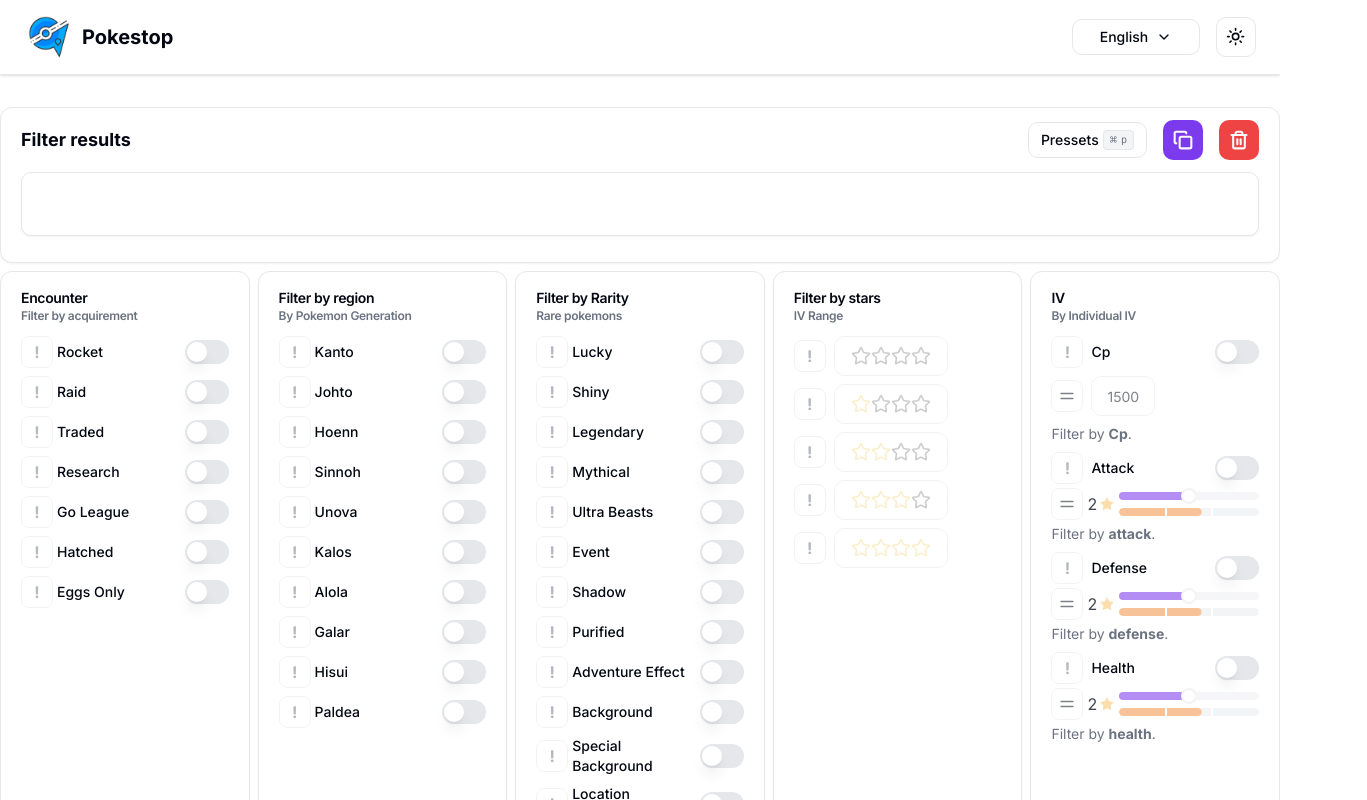
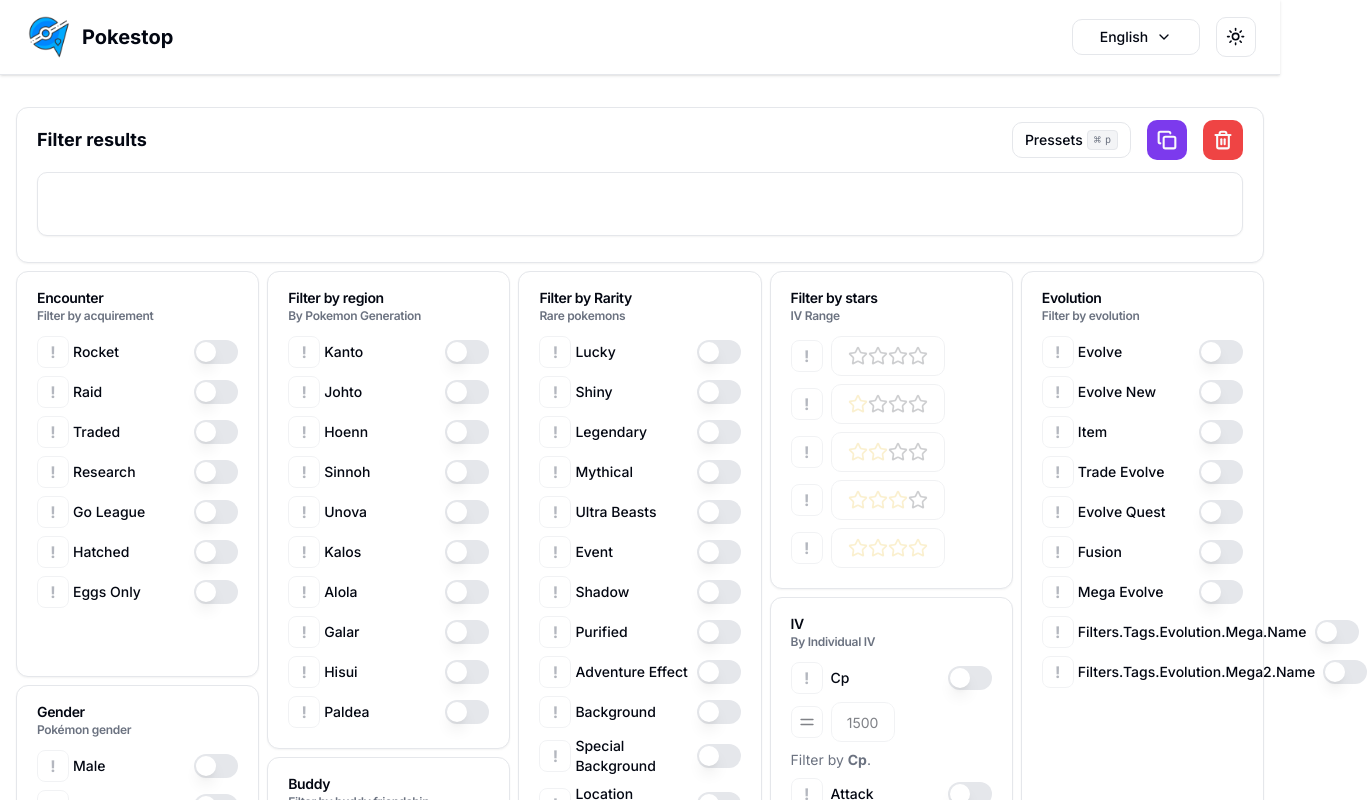
Before and after one commit to gugacarbo/pokestop, a Next.js app: page /en/filter in a window 1280 px wide. Shown: the top 800 px of the page, 1367 px wide, since content can reach past the window. Built offline with nearby package versions, Linux system fonts and the light colour scheme.

Commit message:
layout and evolutions tags ajust

```diff
--- a/locales/en/filters.json
+++ b/locales/en/filters.json
@@ -231,6 +231,42 @@
                 "value": "genderunknown",
                 "note": false
             }
+        },
+        "evolution": {
+            "title": "Evolution",
+            "subtitle": "Filter by evolution",
+            "evolve": {
+                "name": "Evolve",
+                "value": "evolve"
+            },
+            "evolvenew": {
+                "name": "Evolve New",
+                "value": "evolvenew"
+            },
+            "item": {
+                "name": "Item",
+                "value": "item"
+            },
+            "tradeevolve": {
+                "name": "Trade Evolve",
+                "value": "tradeevolve"
+            },
+            "evolvequest": {
+                "name": "Evolve Quest",
+                "value": "evolvequest"
+            },
+            "fusion": {
+                "name": "Fusion",
+                "value": "fusion"
+            },
+            "megaevolve": {
+                "name": "Mega Evolve",
+                "value": "megaevolve"
+            },
+            "megaevolve2": {
+                "name": "Mega Evolve 2",
+                "value": "megaevolve2"
+            }
         }
     }
 }
--- a/locales/pt-br/filters.json
+++ b/locales/pt-br/filters.json
@@ -216,18 +216,61 @@
     "gender": {
       "female": {
         "name": "fêmea",
-        "value": "fêmea"
+        "value": "fêmea",
+        "note": "falso"
       },
       "genderunknown": {
         "name": "Desconhecido",
-        "value": "gênerodesconhecido"
+        "value": "gênerodesconhecido",
+        "note": "falso"
       },
       "male": {
         "name": "Macho",
-        "value": "macho"
+        "value": "macho",
+        "note": "falso"
       },
       "subtitle": "Gênero Pokémon",
       "title": "Gênero"
+    },
+    "evolution": {
+      "subtitle": "Filtrar por evolução",
+      "title": "Evolução",
+      "evolve": {
+        "name": "Evoluir",
+        "value": "evoluir"
+      },
+      "evolvenew": {
+        "name": "Evoluir Novo",
+        "value": "evoluirnovo"
+      },
+      "evolvequest": {
+        "name": "Evoluir missão",
+        "value": "evoluirmissão"
+      },
+      "fusion": {
+        "name": "Fusão",
+        "value": "fusão"
+      },
+      "item": {
+        "name": "Item",
+        "value": "item"
+      },
+      "megaevolve": {
+        "name": "Megaevoluir",
+        "value": "megaevoluir"
+      },
+      "mega": {
+        "name": "Megaevoluir",
+        "value": "mega1"
+      },
+      "mega2": {
+        "name": "Mega Evoluir 2",
+        "value": "mega2-3"
+      },
+      "tradeevolve": {
+        "name": "Evolução de troca",
+        "value": "evoluçãotroca"
+      }
     }
   }
 }
--- a/src/app/[locale]/filter/page.tsx
+++ b/src/app/[locale]/filter/page.tsx
@@ -1,22 +1,33 @@
 import React from "react";
-import {
-  FilterFormContext,
-} from "@/features/search-filter";
+import { FilterFormContext } from "@/features/search-filter";
 import { IvFilter, StarsFilter } from "@/features/search-filter/stats";
 import { TagFilter } from "@/features/search-filter/tag-filter/tag-filter";
 import { BuddyFilter } from "@/features/search-filter/stats/buddy-filter";
+
+function Column({ children }: { children: React.ReactNode }) {
+  return (
+    <div className="flex flex-col items-stretch gap-2 w-full">{children}</div>
+  );
+}
 
 export default function Filter() {
   return (
     <main className="flex flex-col justify-between items-center w-full">
       <FilterFormContext>
-        <TagFilter tagKey="acquirement" />
-        <TagFilter tagKey="region" />
+        <Column>
+          <TagFilter tagKey="acquirement" />
+          <TagFilter tagKey="gender" />
+        </Column>
+        <Column>
+          <TagFilter tagKey="region" />
+          <BuddyFilter />
+        </Column>
         <TagFilter tagKey="rarity" />
-        <StarsFilter />
-        <IvFilter />
-        <BuddyFilter />
-        <TagFilter tagKey="gender" />
+        <Column>
+          <StarsFilter />
+          <IvFilter />
+        </Column>
+        <TagFilter tagKey="evolution" />
       </FilterFormContext>
     </main>
   );
--- a/src/features/search-filter/filter-card.tsx
+++ b/src/features/search-filter/filter-card.tsx
@@ -16,7 +16,7 @@ function FilterCard({
   const t = useTranslations("filters");
 
   return (
-    <Card className="flex-1 min-w-52 max-w-sm">
+    <Card className="flex-1 min-w-52 sm:max-w-sm">
       <CardHeader className="flex-col space-y-0 pb-3">
         <CardTitle className="text-sm">
           {/* @ts-ignore */}
@@ -27,7 +27,9 @@ function FilterCard({
           {firstUpper(t(`${filterKey}.subtitle`))}
         </CardTitle>
       </CardHeader>
-      <CardContent className="flex flex-col gap-2 pt-0">{children}</CardContent>
+      <CardContent className="flex flex-col items-stretch gap-2 pt-0">
+        {children}
+      </CardContent>
     </Card>
   );
 }
--- a/src/features/search-filter/filter-form-context.tsx
+++ b/src/features/search-filter/filter-form-context.tsx
@@ -32,7 +32,7 @@ export function FilterFormContext({ children }: { children: React.ReactNode }) {
 
   return (
     <Form {...form}>
-      <div className="flex flex-col gap-2 w-full f">
+      <div className="flex flex-col gap-2 px-4 w-full">
         <FilterResult
           result={form.getValues()}
           reset={() => {
@@ -41,7 +41,9 @@ export function FilterFormContext({ children }: { children: React.ReactNode }) {
           }}
         />
         <form onSubmit={form.handleSubmit(() => {})}>
-          <div className="flex flex-wrap gap-2">{children}</div>
+          <div className="gap-2 grid sm:grid-cols-2 md:grid-cols-3 lg:grid-cols-4 xl:grid-cols-5 pb-16">
+            {children}
+          </div>
         </form>
       </div>
     </Form>
--- a/src/features/search-filter/hooks/str-parsers/buddy-str-parser.ts
+++ b/src/features/search-filter/hooks/str-parsers/buddy-str-parser.ts
@@ -3,7 +3,7 @@ import { applyNot } from ".";
 import { SearchFilter } from "../../schemas/search-filter-schema";
 
 function useBuddyStrParser({ stats: { buddy } }: SearchFilter) {
-  const { filters } = useMessages() as IntlMessages;
+  const { filters } = useMessages() as unknown as IntlMessages;
 
   return buddy.active
     ? applyNot(
--- a/src/features/search-filter/hooks/str-parsers/cp-str-parser.ts
+++ b/src/features/search-filter/hooks/str-parsers/cp-str-parser.ts
@@ -3,7 +3,7 @@ import { applyNot } from ".";
 import { SearchFilter } from "../../schemas/search-filter-schema";
 
 function useCpStrParser({ stats: { cp } }: SearchFilter) {
-  const { filters } = useMessages() as IntlMessages;
+  const { filters } = useMessages() as unknown as IntlMessages;
 
   return cp.active
     ? applyNot(
--- a/src/features/search-filter/hooks/str-parsers/index.ts
+++ b/src/features/search-filter/hooks/str-parsers/index.ts
@@ -17,6 +17,7 @@ function useParseFilters(filters: SearchFilter) {
     region: useBooleanStrParser(filters, "tags.region", "value", "value"),
     rarity: useBooleanStrParser(filters, "tags.rarity", "value", "value"),
     gender: useBooleanStrParser(filters, "tags.gender", "value", "value"),
+    evolution: useBooleanStrParser(filters, "tags.evolution", "value", "value"),
   };
 
   const stats = {
--- a/src/features/search-filter/hooks/str-parsers/ivs-str-parser.ts
+++ b/src/features/search-filter/hooks/str-parsers/ivs-str-parser.ts
@@ -3,7 +3,7 @@ import { applyNot } from ".";
 import { SearchFilter } from "../../schemas/search-filter-schema";
 
 function useIvsStrParser({ stats: { ivs } }: SearchFilter) {
-  const { filters } = useMessages() as IntlMessages;
+  const { filters } = useMessages() as unknown as IntlMessages;
 
   return Object.entries(ivs)
     .filter(([_, value]) => value.active)
--- a/src/features/search-filter/hooks/str-parsers/useBooleanStrParser.ts
+++ b/src/features/search-filter/hooks/str-parsers/useBooleanStrParser.ts
@@ -14,7 +14,7 @@ function useBooleanStrParser(
   valueKey: string,
   translationKey: string
 ): string {
-  const { filters } = useMessages() as IntlMessages;
+  const { filters } = useMessages() as unknown as IntlMessages;
 
   const category = accessNestedKey(current_filter, filterKey);
 
--- a/src/features/search-filter/schemas/search-filter-schema.ts
+++ b/src/features/search-filter/schemas/search-filter-schema.ts
@@ -99,7 +99,8 @@ const evolutionFilterSchema = z.object({
   evolvequest: booleanSchema,
   fusion: booleanSchema,
   megaevolve: booleanSchema,
-  megaevolve2: booleanSchema,
+  mega: booleanSchema,
+  mega2: booleanSchema,
 });
 
 //| Tags Filter
@@ -363,7 +364,11 @@ export const defaultValues: SearchFilter = searchFilterSchema.parse({
         value: false,
         not: false,
       },
-      megaevolve2: {
+      mega: {
+        value: false,
+        not: false,
+      },
+      mega2: {
         value: false,
         not: false,
       },
```
